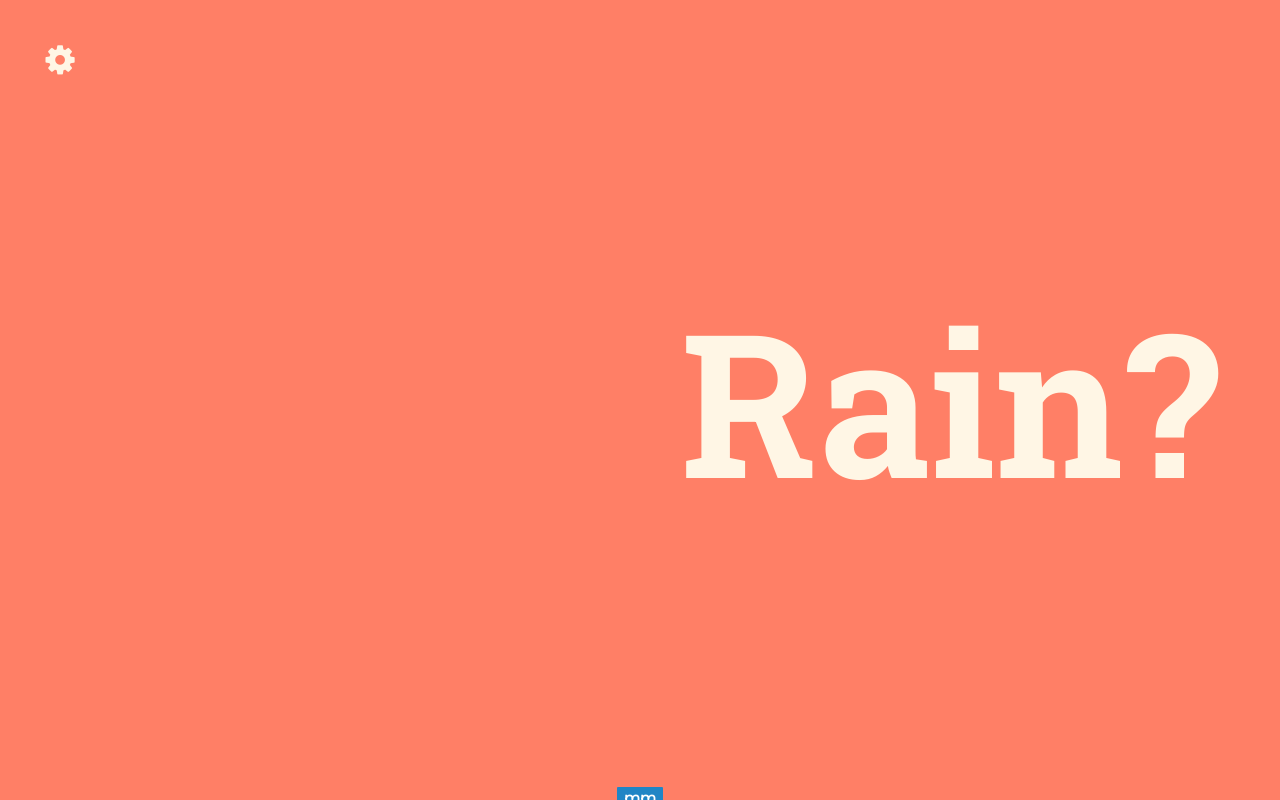
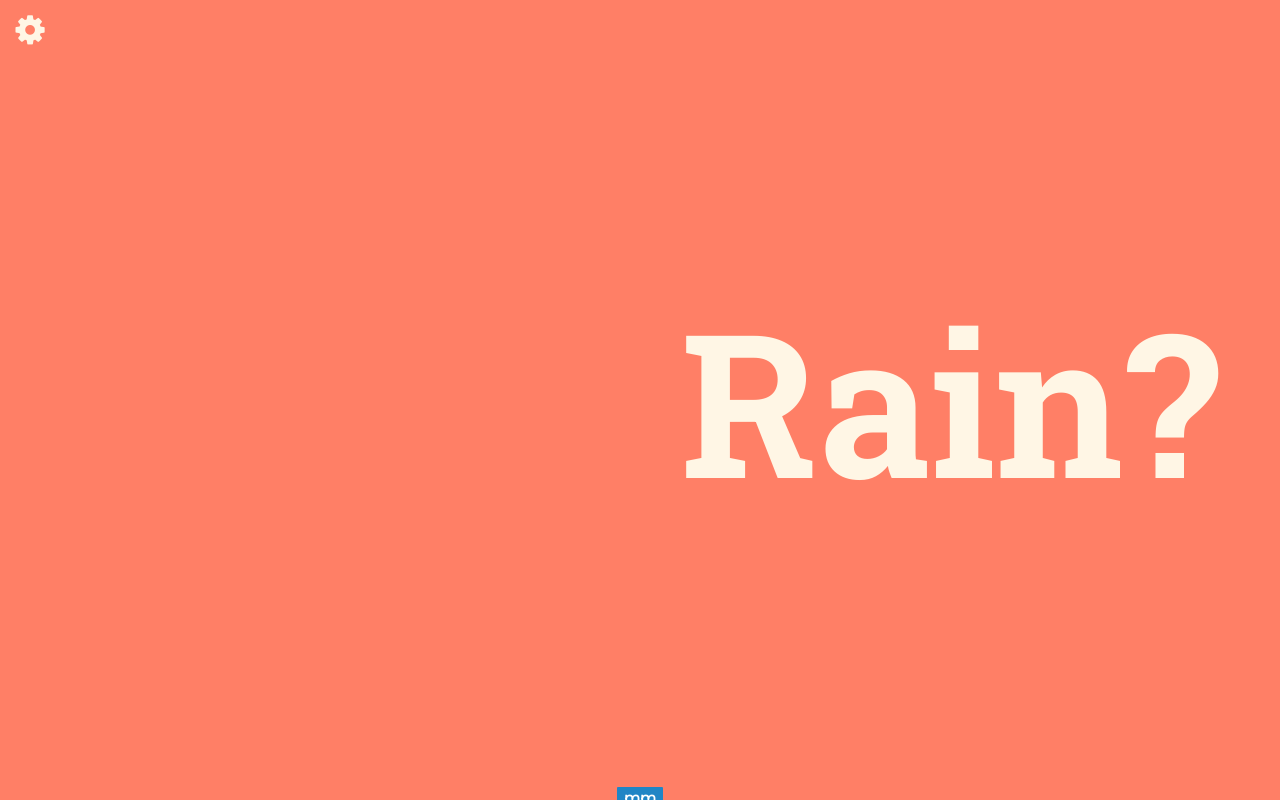
Before and after one commit to nathanwoulfe/rain, a plain HTML site: page index.html in a window 1280 px wide. Drawn offline with nearby package versions, Linux system fonts and the light colour scheme.

Commit message:
Update overlay.css

```diff
--- a/overlay.css
+++ b/overlay.css
@@ -16,18 +16,11 @@ button {
 	border: none;
 	outline: none;
 	background: transparent;
-	width: 80px;
-	height: 80px;
+	width: 60px;
+	height: 60px;
 	position: absolute;
 	left: 0;
 	top: 0;
-}
-
-@media (min-width:1025px) {
-	button {
-		top:20px;
-		left:20px;
-	}
 }
 
 .fa {
```
